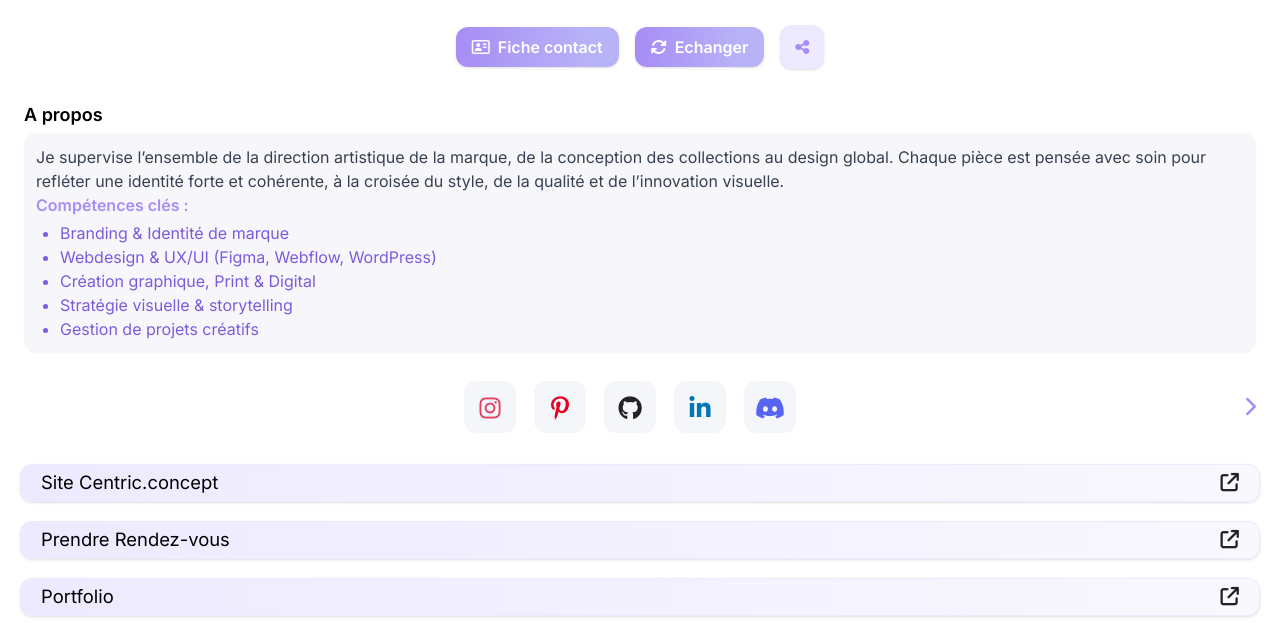
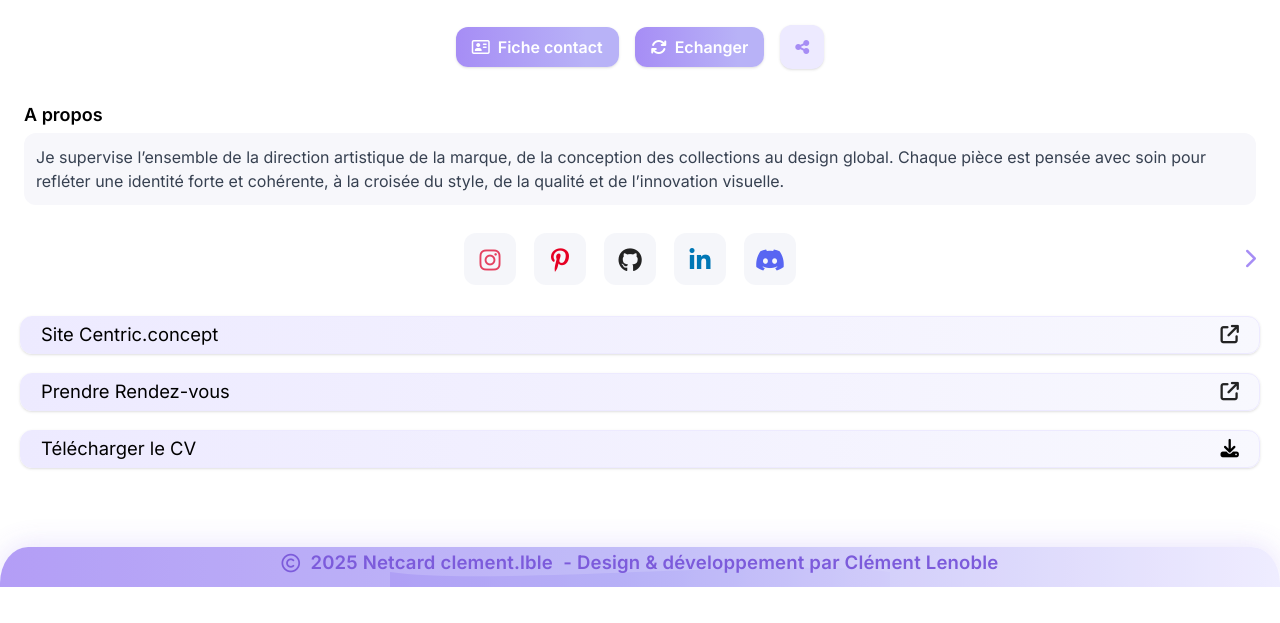
Before and after one commit to Clementlble/Clementlble-Netcard, a plain HTML site: page index.html in a window 1280 px wide. Shown: the part 329-952 px from the top of the page. After the commit the page ends 916 px from the top, so only its background shows below. Drawn offline with nearby package versions, Linux system fonts and the light colour scheme; a web font is replaced by a local one.

Commit message:
index.html

```diff
--- a/index.html
+++ b/index.html
@@ -288,15 +288,7 @@
         <h2 class="text-lg font-semibold mb-1">A propos</h2>
         <div class="rounded-xl p-3 bg-[#f7f7fb] text-gray-700 text-base font-normal">
           Je supervise l’ensemble de la direction artistique de la marque, de la conception des collections au design global. Chaque pièce est pensée avec soin pour refléter une identité forte et cohérente, à la croisée du style, de la qualité et de l’innovation visuelle.<br>
-          <span class="font-semibold text-[#a68df5]">Compétences clés :</span>
-          <ul class="list-disc pl-6 mt-1 text-[#7c5bdb]">
-            <li>Branding & Identité de marque</li>
-            <li>Webdesign & UX/UI (Figma, Webflow, WordPress)</li>
-            <li>Création graphique, Print & Digital</li>
-            <li>Stratégie visuelle & storytelling</li>
-            <li>Gestion de projets créatifs</li>
-          </ul>
-        </div>
+          </div>
       </div>
       <div class="flex items-center justify-center gap-2 px-6 mt-7 mb-2">
         <div class="social-carousel">
@@ -328,10 +320,7 @@
         <a href="https://meet.google.com/landing?pli=1" target="_blank" class="input-link flex items-center justify-between px-5 py-3 font-medium shadow rounded-xl border border-[#edeaff] hover:shadow-md transition">
           Prendre Rendez-vous
           <i class="fa-solid fa-arrow-up-right-from-square"></i>
-        </a>
-        <a href="https://cal.com/clemlble" target="_blank" class="input-link flex items-center justify-between px-5 py-3 font-medium shadow rounded-xl border border-[#edeaff] hover:shadow-md transition">
-          Portfolio
-          <i class="fa-solid fa-arrow-up-right-from-square"></i>
+
         </a>
         <a href="https://drive.google.com/file/d/1pC7pZkFf6v7JZN9w3T5Cgk5wmjXZGkYX/view?usp=sharing" target="_blank" class="input-link flex items-center justify-between px-5 py-3 font-medium shadow rounded-xl border border-[#edeaff] hover:shadow-md transition">
           Télécharger le CV
```
